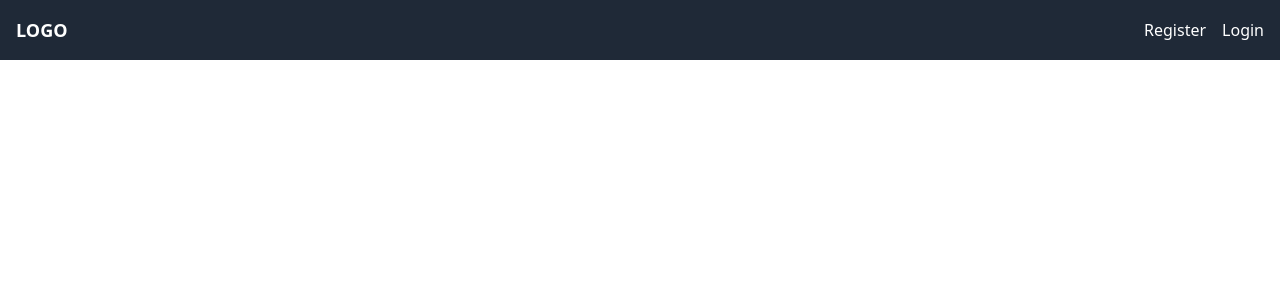
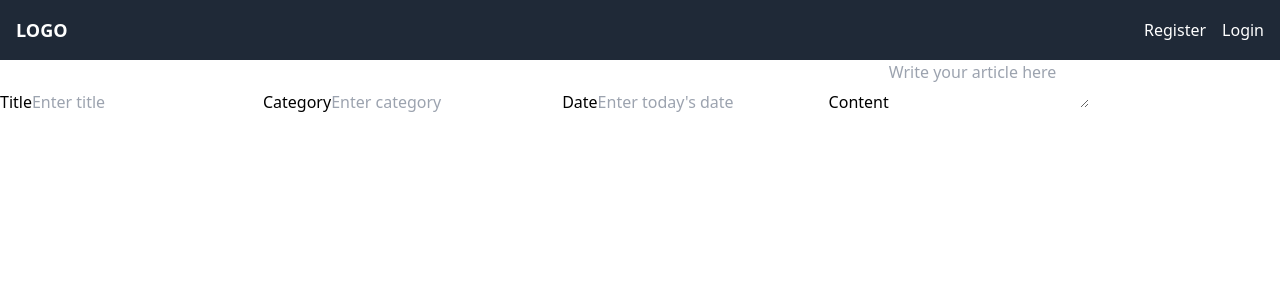
Before and after one commit to dianabombi/Psychologist, a React (Create React App) app in the folder client/: page / in a window 1280 px wide. Shown: the top 300 px of the page. Built offline with nearby package versions, Linux system fonts and the light colour scheme.

Commit message:
frontend

```diff
--- a/client/src/App.js
+++ b/client/src/App.js
@@ -1,11 +1,13 @@
 import React from "react";
 import NavBar from "./components/navBar";
+import Blog from "./components/blog";
 
 
 function App() {
   return (
     <div className="App">
       <NavBar />
+      <Blog />
     </div>
   );
 }
--- a/client/src/components/blog.js
+++ b/client/src/components/blog.js
@@ -1,12 +1,66 @@
 import React from "react";
+import MyButton from "./button";
+import { useState } from "react";
 
 function Blog () {
+    const [title, setTitle] = useState("");
+    const [category, setCategory] = useState("");
+    const [date, setDate] = useState("");
+    const [content, setContent] = useState("");
+
+    const handleSubmit = (e) => {
+        e.preventDefault ();
+    };
+
     return (
         <div>
-            <form>
-            <input></input>
+             <form onSubmit={handleSubmit}>
+
+             <label htmlFor="blog-title">Title</label>
+                <input
+                    type="text"
+                    id="blog-title"
+                    name="title"
+                    value={title}
+                    onChange={(e) => setTitle(e.target.value)}
+                    placeholder="Enter title"
+                />
+
+             <label htmlFor="category">Category</label>
+                <input
+                    type="text"
+                    id="category"
+                    name="category"
+                    value={category}
+                    onChange={(e) => setCategory(e.target.value)}
+                    placeholder="Enter category"
+                />
+
+            <label htmlFor="date">Date</label>
+                <input
+                    type="text"
+                    id="date"
+                    name="date"
+                    value={date}
+                    onChange={(e) => setDate(e.target.value)}
+                    placeholder="Enter today's date"
+                />
+
+            <label htmlFor="content">Content</label>
+                <textarea
+                    type="text"
+                    id="content"
+                    name="content"
+                    value={date}
+                    onChange={(e) => setContent(e.target.value)}
+                    placeholder="Write your article here"
+                    minRows={6}
+                    maxRows={10}
+                />
             </form>
+            <MyButton />
         </div>
+
     )
 }
 
```
Also changed, not shown: 1 other file (tests, documents, lock files or other folders).
